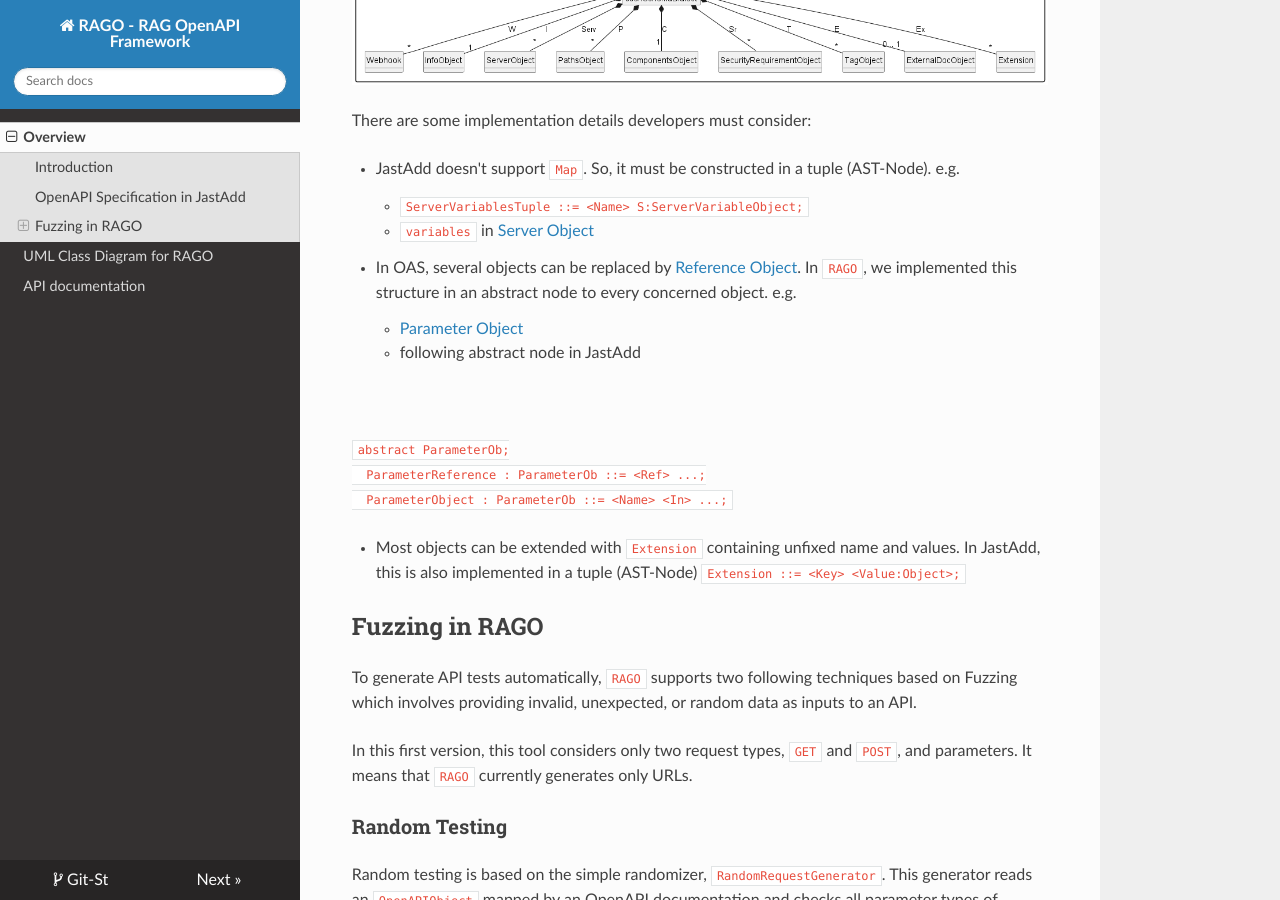
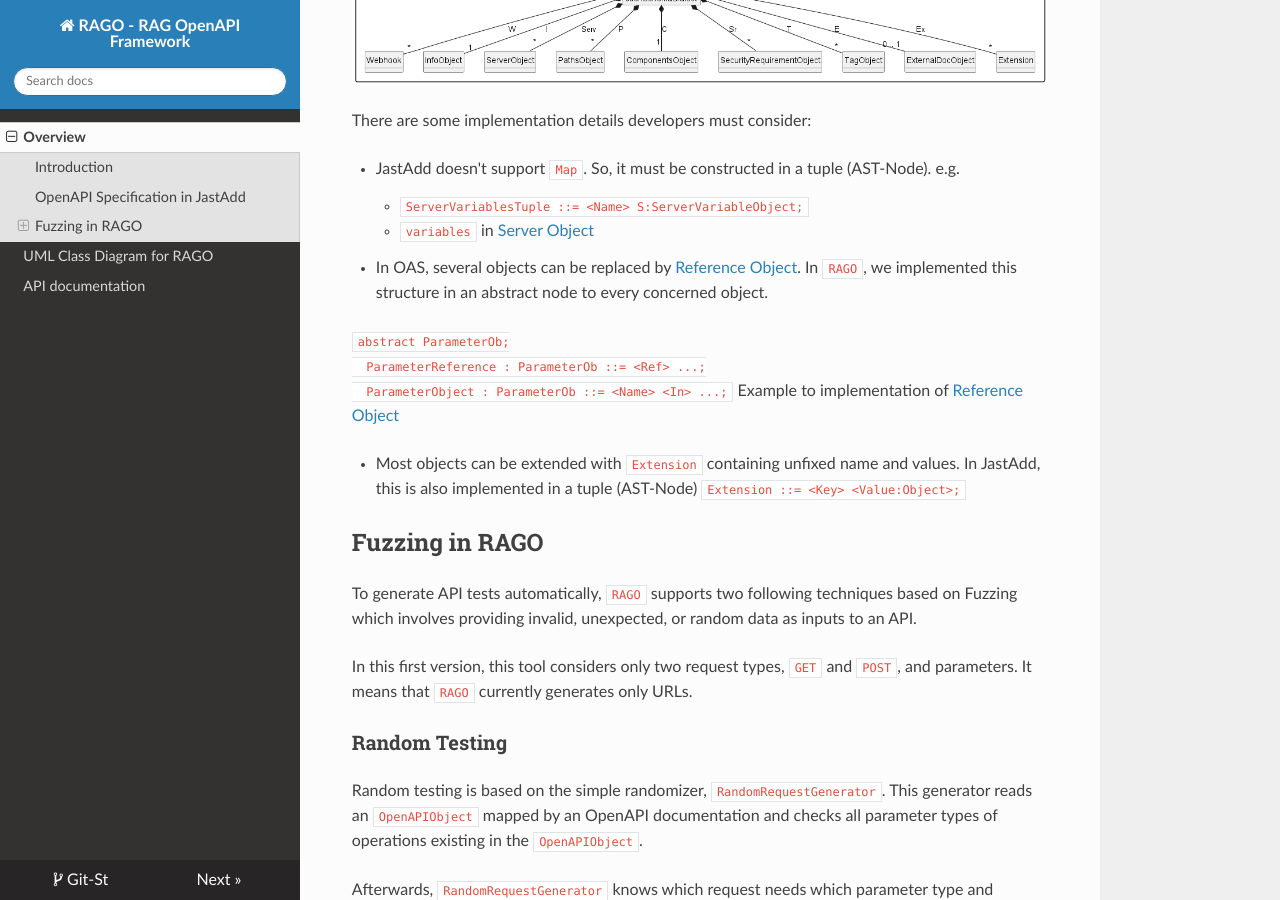
Before and after one commit to schnee98/rago, an MkDocs documentation site: the page built from pages/docs/index.md, in a window 1280 px wide and 900 px high, scrolled down 940 px. Built offline with MkDocs 1.6.1, drawn with Linux system fonts in a browser that asks for light colours; nearby versions of some CDN libraries.

Commit message:
Edited index.md

````diff
--- a/pages/docs/index.md
+++ b/pages/docs/index.md
@@ -32,16 +32,15 @@ There are some implementation details developers must consider:
     - `ServerVariablesTuple ::= <Name> S:ServerVariableObject;`
     - `variables` in [Server Object](https://github.com/OAI/OpenAPI-Specification/blob/main/versions/3.0.3.md#serverObject)
 
-- In OAS, several objects can be replaced by [Reference Object](https://github.com/OAI/OpenAPI-Specification/blob/main/versions/3.0.3.md#referenceObject). In `RAGO`, we implemented this structure in an abstract node to every concerned object. e.g.
-    - [Parameter Object](https://github.com/OAI/OpenAPI-Specification/blob/main/versions/3.0.3.md#parameterObject)
-    - following abstract node in JastAdd
+- In OAS, several objects can be replaced by [Reference Object](https://github.com/OAI/OpenAPI-Specification/blob/main/versions/3.0.3.md#referenceObject). In `RAGO`, we implemented this structure in an abstract node to every concerned object.
 
-<br></br>
+
 ```
   abstract ParameterOb;
   ParameterReference : ParameterOb ::= <Ref> ...;
   ParameterObject : ParameterOb ::= <Name> <In> ...;
  ```
+Example to implementation of [Reference Object](https://github.com/OAI/OpenAPI-Specification/blob/main/versions/3.0.3.md#referenceObject)
 
 
 - Most objects can be extended with `Extension` containing unfixed name and values. In JastAdd, this is also implemented in a tuple (AST-Node) `Extension ::= <Key> <Value:Object>;`
````
